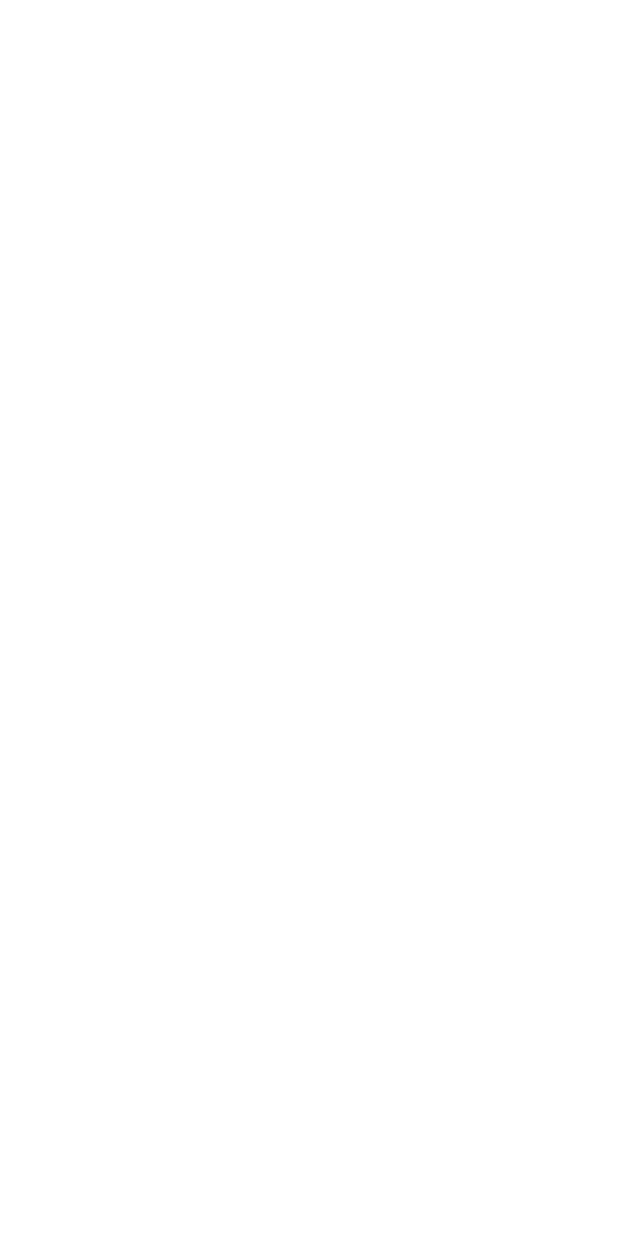
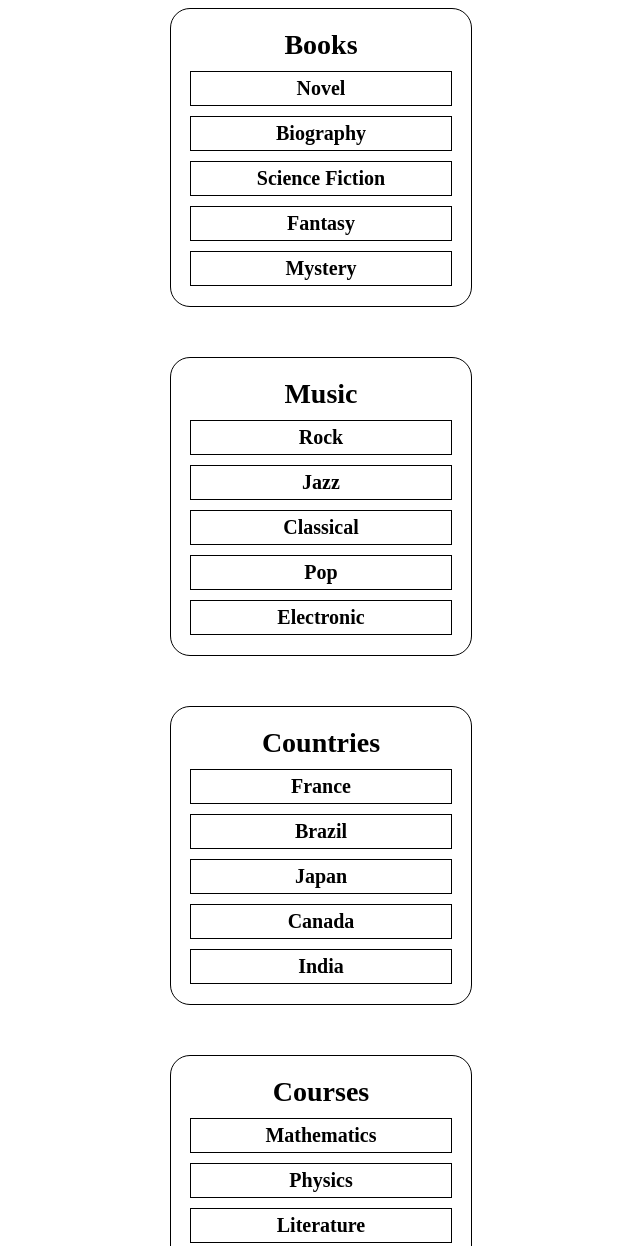
Before and after one commit to Eugene-Spain/HW_32, a plain HTML site: page index.html in a window 1280 px wide. Shown: the top 1246 px of the page, without its empty margins (319-959 px from the left). Before the commit the page ends 800 px from the top, so only its background shows below. Drawn offline with Linux system fonts and the light colour scheme.

Commit message:
task 1 done

```diff
--- a/index.html
+++ b/index.html
@@ -1,11 +1,58 @@
 <!DOCTYPE html>
 <html lang="en">
+
 <head>
     <meta charset="UTF-8">
     <meta name="viewport" content="width=device-width, initial-scale=1.0">
     <title>HW_32-1</title>
+    <link rel="stylesheet" href="style.css">
+
 </head>
+
 <body>
+    <section>
+        <ul class="categories">
+            <h2>Books</h2>
+            <li>Novel</li>
+            <li>Biography</li>
+            <li>Science Fiction</li>
+            <li>Fantasy</li>
+            <li>Mystery</li>
+        </ul>
+        <ul class="categories">
+            <h2> Music</h2>
+            <li>Rock</li>
+            <li>Jazz</li>
+            <li>Classical</li>
+            <li>Pop</li>
+            <li>Electronic</li>
+        </ul>
+        <ul class="categories">
+            <h2> Countries</h2>
+            <li>France</li>
+            <li>Brazil</li>
+            <li>Japan</li>
+            <li>Canada</li>
+            <li>India</li>
+        </ul>
+        <ul class="categories">
+            <h2> Courses</h2>
+            <li>Mathematics</li>
+            <li>Physics</li>
+            <li>Literature</li>
+            <li>History</li>
+            <li>Biology</li>
+        </ul>
+        <ul class="categories">
+            <h2> Movies</h2>
+            <li>Action</li>
+            <li>Comedy</li>
+            <li>Drama</li>
+            <li>Thriller</li>
+            <li>Documentary</li>
+        </ul>
+    </section>
+    <script src="script.js"></script>
+</body>
 
-</body>
 </html>
--- /dev/null
+++ b/script.js
@@ -0,0 +1,20 @@
+const categories = document.getElementsByClassName("categories")
+const arrayCategories = Array.from(categories);
+console.log('Number of Categories:', arrayCategories.length)
+console.log('---')
+arrayCategories.forEach(item => {
+    console.log('Category:', item.children[0].innerText)
+    console.log('Elements:', item.children.length-1)
+    const arrayItem = Array.from(item.children)
+    // console.log(arrayItem[0].innerText.length)
+    let longestElement = ''
+    let longestLength = 0
+    arrayItem.forEach(elem => {
+        if (elem.innerText.length > longestLength){
+            longestLength = elem.innerText.length
+            longestElement = elem.innerText
+           }
+    })
+    console.log('LongestElement:', longestElement )
+    console.log('---')
+})
--- /dev/null
+++ b/style.css
@@ -0,0 +1,34 @@
+section {
+    display: flex;
+    flex-direction: column;
+    gap: 50px;
+    align-items: center;
+    justify-content: center;
+    font-size: 20px;
+}
+ul{
+    margin: 0;
+    padding: 0;
+    width: 300px;
+    border: 1px solid black;
+    border-radius: 20px;
+    display: flex;
+    flex-direction: column;
+    gap: 10px;
+    align-items: center;
+    padding: 20px 0;
+}
+li{
+    width: 250px;
+    text-align: center;
+    list-style-type: none;
+    padding: 5px;
+    font-weight: 600;
+    border: 1px solid black;
+}
+h2{
+    margin: 0;
+    font-weight: 700;
+    font-size: 28px;
+    border: none;
+}
```
